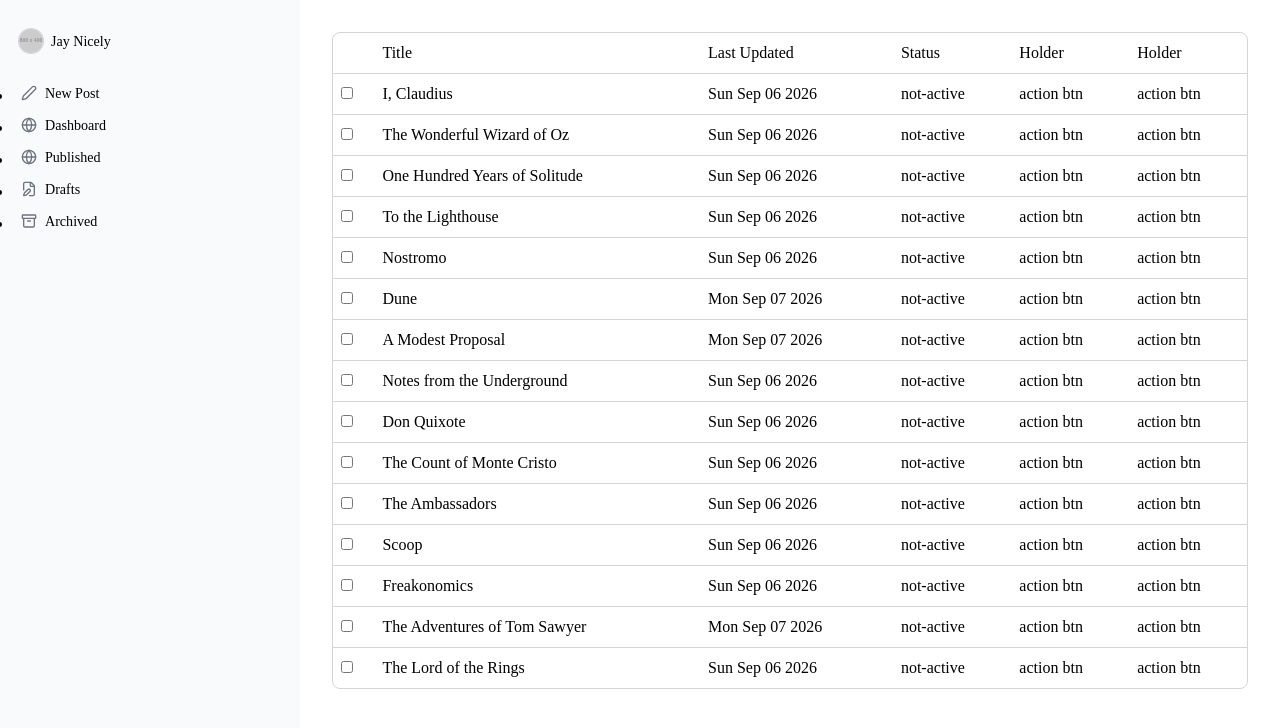
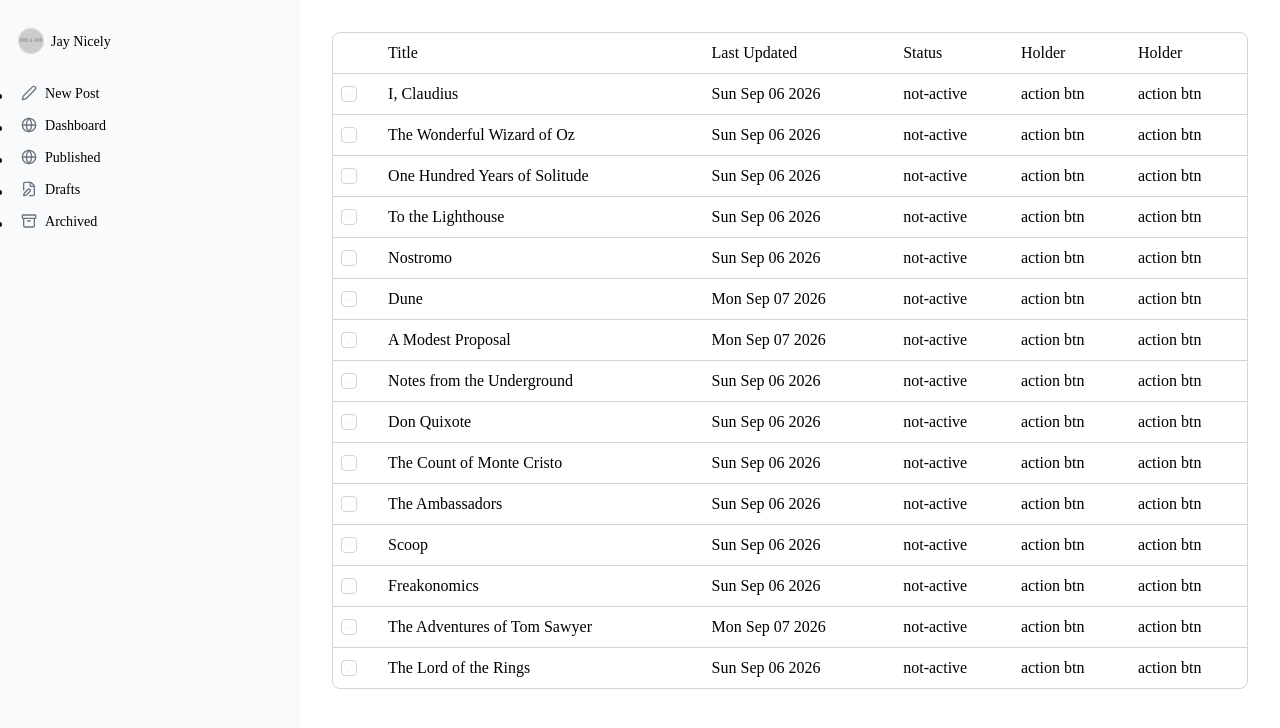
Before and after one commit to Jayfx24/TOP-blog, a React (Vite) app in the folder apps/studio/: page / in a window 1280 px wide. Shown: the top 728 px of the page. Built offline with nearby package versions, Linux system fonts and the light colour scheme.

Commit message:
feat: implement checkbox

```diff
--- a/apps/studio/package.json
+++ b/apps/studio/package.json
@@ -32,7 +32,7 @@
     "clsx": "^2.1.1",
     "lodash.throttle": "^4.1.1",
     "lucide": "^1.47.0",
-    "lucide-react": "^1.43.0",
+    "lucide-react": "^1.52.0",
     "react": "^19.2.8",
     "react-dom": "^19.2.8",
     "react-hotkeys-hook": "^5.3.3",
--- a/apps/studio/src/App.css
+++ b/apps/studio/src/App.css
@@ -6,7 +6,7 @@
   --bg-default: light-dark(var(--core--white), var(--dark--bg-default));
   --bg-subtle: light-dark(var(--core--gray-100), var(--bg-subtle));
   --bg-muted: light-dark(var(--core--gray-50), var(--dark--bg-muted));
-  --bg-inverted: light-dark(var(--content-inverted), var(--dark--bg-inverted));
+  --bg-inverted: light-dark(var(--core--gray-900), var(--core--gray-50));
 
   --bg-info-muted: var(--core--blue-100);
   --bg-success-emphasis: var(--core--green-400);
@@ -26,8 +26,8 @@
   --border-muted: light-dark(var(--core--gray-100), var(--dark--border-muted));
   --border-error: var(--core--red-400);
 
-  --content-emphasis: (var(--core--gray-900), var(--dark--content-emphasis));
-  --content-default: (var(--core--gray-700), var(--dark--content-default));
+  --content-emphasis: light-dark(var(--core--gray-900), var(--dark--content-emphasis));
+  --content-default: light-dark(var(--core--gray-700), var(--dark--content-default));
   --content-subtle: light-dark(var(--core--gray-500), var(--dark--content-emphasis));
   --content-muted: light-dark(var(--core--gray-400), var(--dark--content-muted));
   --content-inverted: light-dark(var(--core--gray-50), var(--dark--content-inverted));
@@ -176,6 +176,7 @@
   --outside-border: 0px 0px 0px 1px var(--border-default);
   /* border radius*/
   --radius-2: 8px;
+  --radius: 4px;
 }
 
 .container{
--- a/apps/studio/src/features/post/components/Checkbox/checkbox.module.css
+++ b/apps/studio/src/features/post/components/Checkbox/checkbox.module.css
@@ -1,4 +1,78 @@
-.base{
-    width: 12px;
-    height: 12px;
+
+
+.base {
+    appearance: none;
+    -webkit-appearance: none;
+    width: 1rem;
+    height: 1rem;
+    border: 1px solid var(--border-default);
+    background-color: var(--bg-default);
+    border-radius: var(--radius);
+
+    display: inline-grid;
+    place-items: center;
+    color: var(--content-inverted)
 }
+
+.base::before {
+    content: "";
+    transform: scale(0);
+    width: 0.65rem;
+    height: 0.65rem;
+    clip-path: polygon(14% 44%, 0% 58%, 38% 96%, 100% 16%, 84% 2%, 38% 66%);
+    /* background-color: var(--content-inverted) */
+    background-color: currentColor
+}
+
+.base:checked {
+    background-color: var(--bg-inverted);
+    border-color: var(--bg-inverted);
+
+}
+
+.base::before {
+    transform: scale(1);
+}
+
+.base:hover{
+    background-color: var(--bg-subtle);
+    border-color: var(--border-emphasis);
+}
+
+.base:checked:hover{
+    background-color: var(--content-default);
+    border-color: var(--content-default);
+
+    /* background-color: red; */
+}
+
+
+
+
+.error{
+    border-color: var(--border-error)
+}
+
+.error:checked {
+    background-color: var(--content-error);
+    border-color: var(--border-error)
+
+}
+
+.base:disabled{
+    background-color: var(--bg-subtle);
+    border-color: var(--border-default);
+}
+
+.base:disabled:checked{
+    background-color: var(--bg-emphasis);
+    color: var(--content-muted);
+
+}
+
+
+.base:disabled:checked:hover{
+
+        border-color: var(--content-muted)
+
+}
--- a/apps/studio/src/features/post/components/Checkbox/checkbox.tsx
+++ b/apps/studio/src/features/post/components/Checkbox/checkbox.tsx
@@ -1,12 +1,24 @@
+import { cva, type VariantProps } from "class-variance-authority";
 import styles from "./checkbox.module.css";
 
-export interface CheckboxProps extends Omit<
-  React.HTMLAttributes<HTMLInputElement>,
-  "type" | "className"
-> {
+const checkbox = cva(styles.base, {
+  variants: {
+    variant: {
+      default: styles.base,
+      error: styles.error,
+    },
+  },
+  defaultVariants: {
+    variant: "default",
+  },
+});
+export interface CheckboxProps
+  extends
+    Omit<React.HTMLAttributes<HTMLInputElement>, "type" | "className">,
+    VariantProps<typeof checkbox> {
   label?: string;
 }
 
-export const Checkbox: React.FC<CheckboxProps> = ({ ...props }) => (
-  <input type="checkbox" className={styles.base} {...props} />
+export const Checkbox: React.FC<CheckboxProps> = ({ variant, ...props }) => (
+  <input type="checkbox" className={checkbox({ variant })} {...props}  />
 );
```
